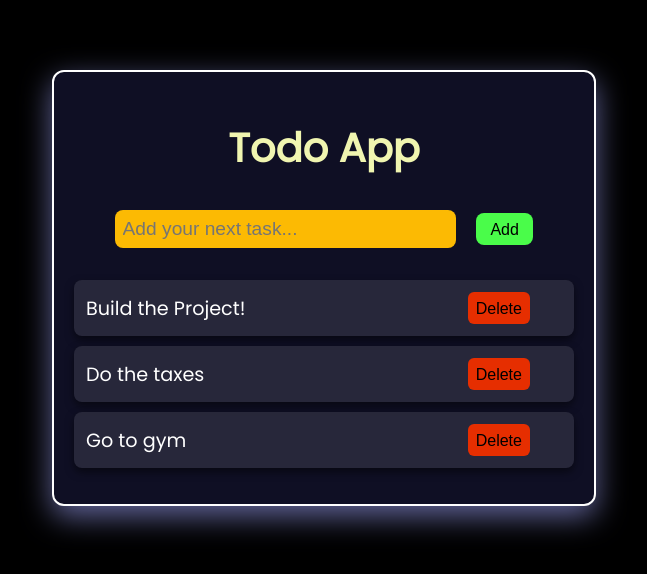
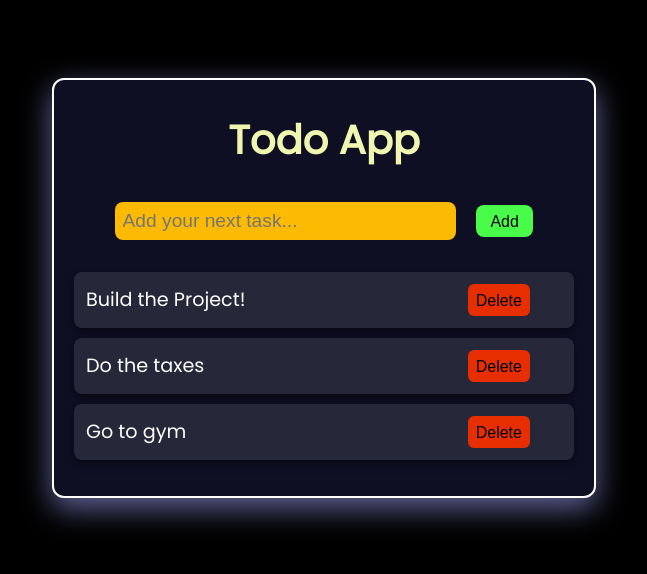
Before and after one commit to yashdotdev/Simple-TodoList, a plain HTML site: page index.html in a window 1280 px wide. Shown: the part 112-686 px from the top of the page, without its empty margins (316-963 px from the left). Drawn offline with Linux system fonts and the light colour scheme.

Commit message:
Update style.css

```diff
--- a/style.css
+++ b/style.css
@@ -27,6 +27,7 @@ h1 {
   font-size: 2.5rem;
   color: #f0f5b0;
   margin-bottom: 2rem;
+  margin-top: 0.6rem;
 }
 
 input {
```
